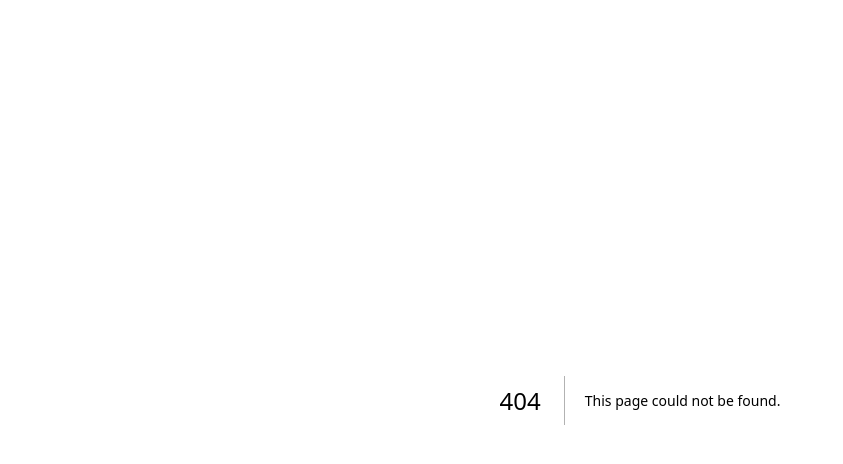
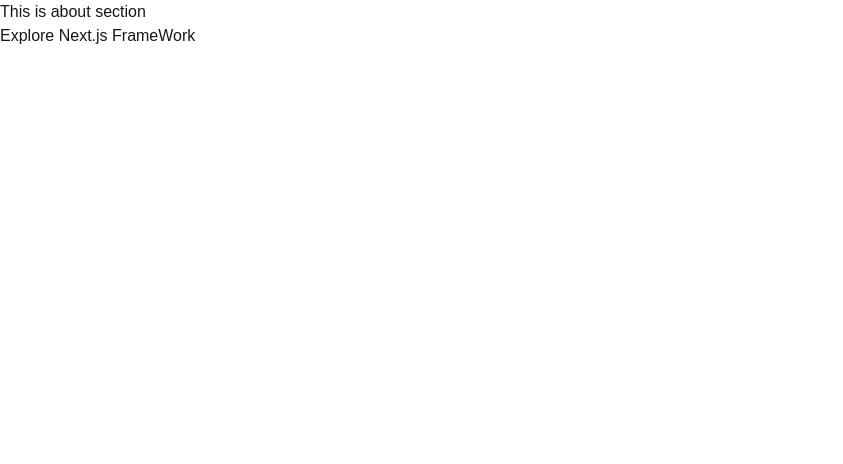
Before and after one commit to Aminulislam98/My-next-app, a Next.js app: page /about in a window 1280 px wide. Before the commit this address had no page. Shown: the top 464 px of the page, without its empty margins (0-843 px from the left). Built offline with nearby package versions, Linux system fonts and the light colour scheme.

Commit message:
creating jsx component inside of the app ,  change path to check

```diff
--- /dev/null
+++ b/src/app/about/aboutMe/page.jsx
@@ -0,0 +1,11 @@
+import React from "react";
+
+const AboutMe = () => {
+  return (
+    <div>
+      <h1>Hi! This is Aminul islam</h1>
+    </div>
+  );
+};
+
+export default AboutMe;
--- /dev/null
+++ b/src/app/about/page.jsx
@@ -0,0 +1,10 @@
+const About = () => {
+  return (
+    <div>
+      <h1>This is about section</h1>
+      <p>Explore Next.js FrameWork</p>
+    </div>
+  );
+};
+
+export default About;
--- /dev/null
+++ b/src/app/contact/page.jsx
@@ -0,0 +1,11 @@
+import React from "react";
+
+const Contact = () => {
+  return (
+    <div>
+      <h1>This is contact section</h1>
+    </div>
+  );
+};
+
+export default Contact;
--- /dev/null
+++ b/src/app/product/page.jsx
@@ -0,0 +1,11 @@
+import React from "react";
+
+const Product = () => {
+  return (
+    <div>
+      <h1>This is Product Section </h1>
+    </div>
+  );
+};
+
+export default Product;
```
